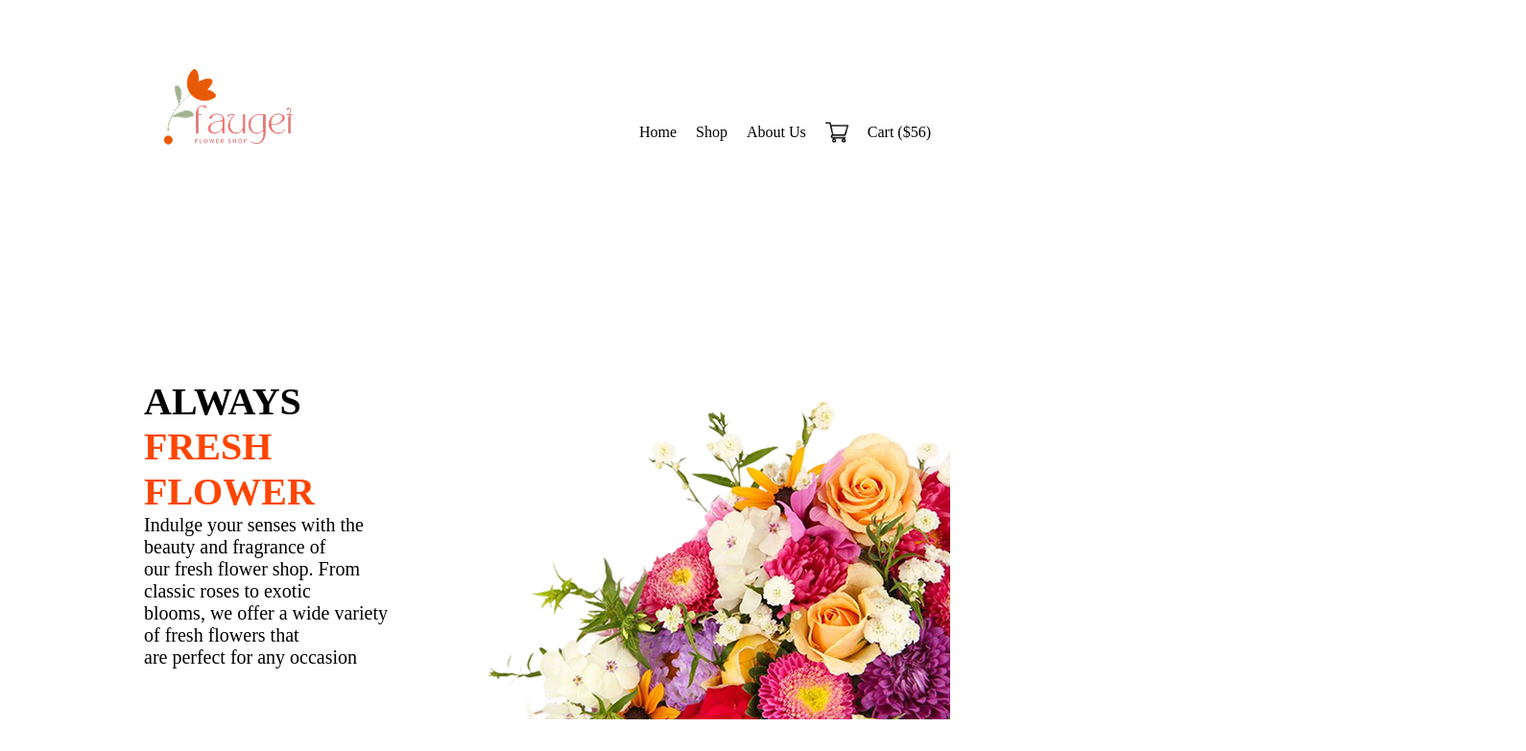
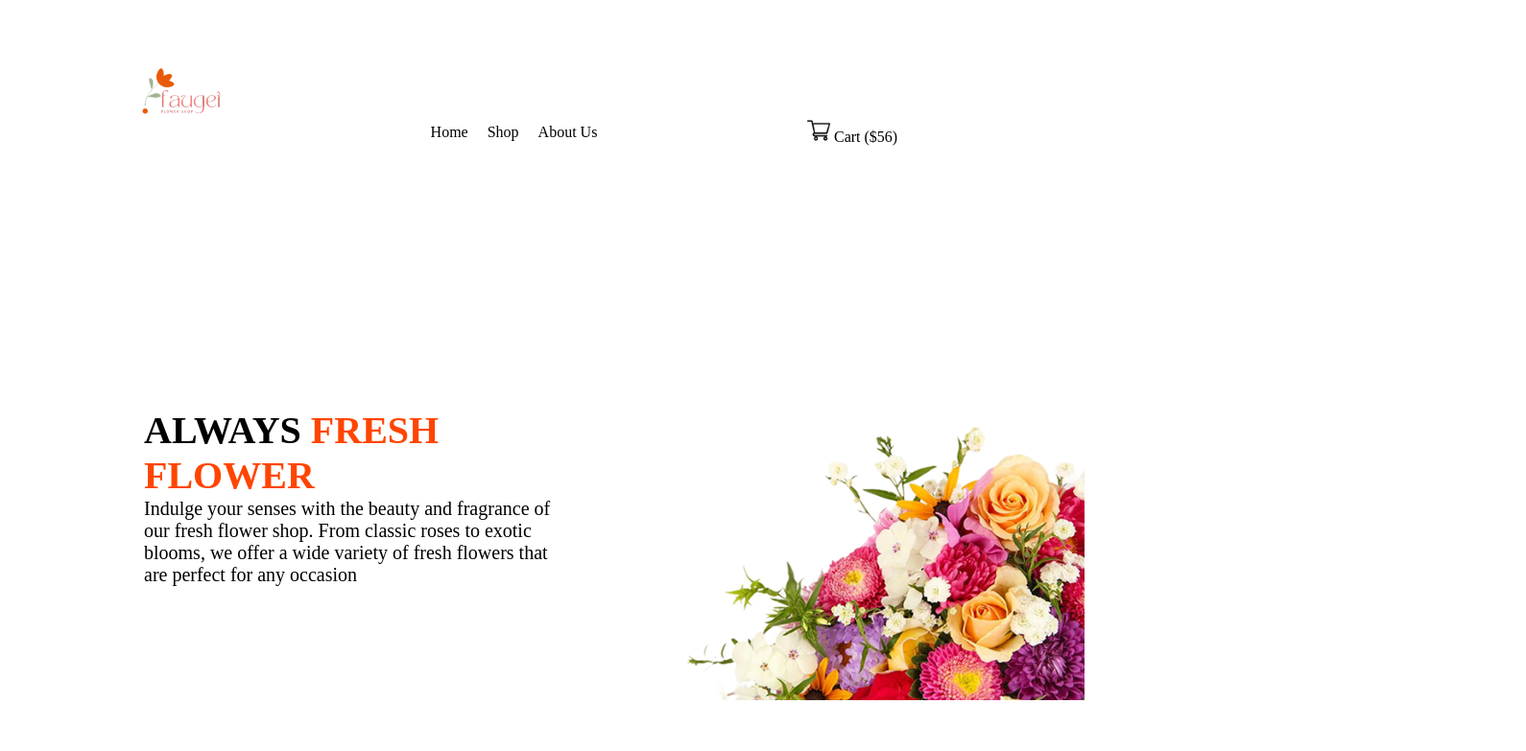
Before and after one commit to AdnanHaque21/Second-Assignment, a plain HTML site: page index.html in a window 1280 px wide. Shown: the top 783 px of the page at 96% size, 1590 px wide, since content can reach past the window. Drawn offline with Linux system fonts and the light colour scheme.

Commit message:
changed something

```diff
--- a/index.html
+++ b/index.html
@@ -6,8 +6,8 @@
     <title>Flower Market</title>
     <link rel="stylesheet" href="./second-assignment.css">
 </head>
-<body class=".raleway-normal">
-    <header>
+<body class="raleway-normal">
+    <header class="container">
         <section class="nav">
             <nav class="navbar">
                 <div class="nav-logo">
@@ -17,8 +17,10 @@
                     <a href="">Home</a>
                     <a href="">Shop</a>
                 <a href="">About Us</a>
-                <img class="cart-img" src="./assets/shopping-cart.png" alt=""> Cart ($56)
                </div>
+               <div>
+                    <img class="cart-img" src="./assets/shopping-cart.png" alt=""> Cart ($56)
+                </div>
             </nav>
         </section>
     </header>
--- a/second-assignment.css
+++ b/second-assignment.css
@@ -1,7 +1,16 @@
+
 *{
     margin: 0;
     padding: 0;
+    box-sizing: border-box;
+}
+img{
+    width: 100%;
+}
+.container{
     max-width: 1140px;
+    width: 80%;
+    margin: 0 auto;
 }
 /* Navbar Section */
 .navbar{
@@ -44,7 +53,7 @@
     display: flex;
     align-items: center;
     justify-content: space-between;
-    margin: 30px 150px 0;
+    margin: 30px 0;
 }
 .navbar a{
     display: flex;
@@ -59,7 +68,7 @@
     gap: 20px;
 }
 @media screen and (max-width:576px){
-
+    .nav-menu{display: none}
 }
 
 /* Banner section */
```
